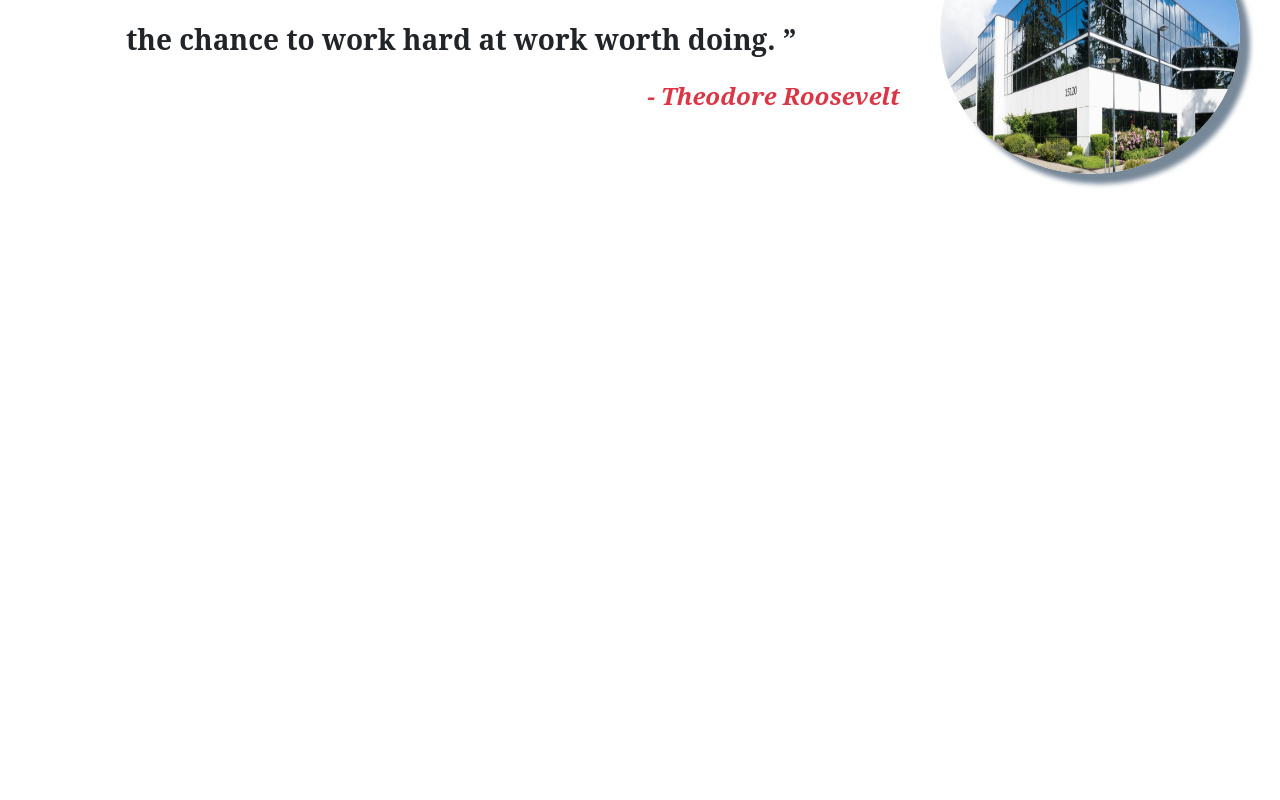
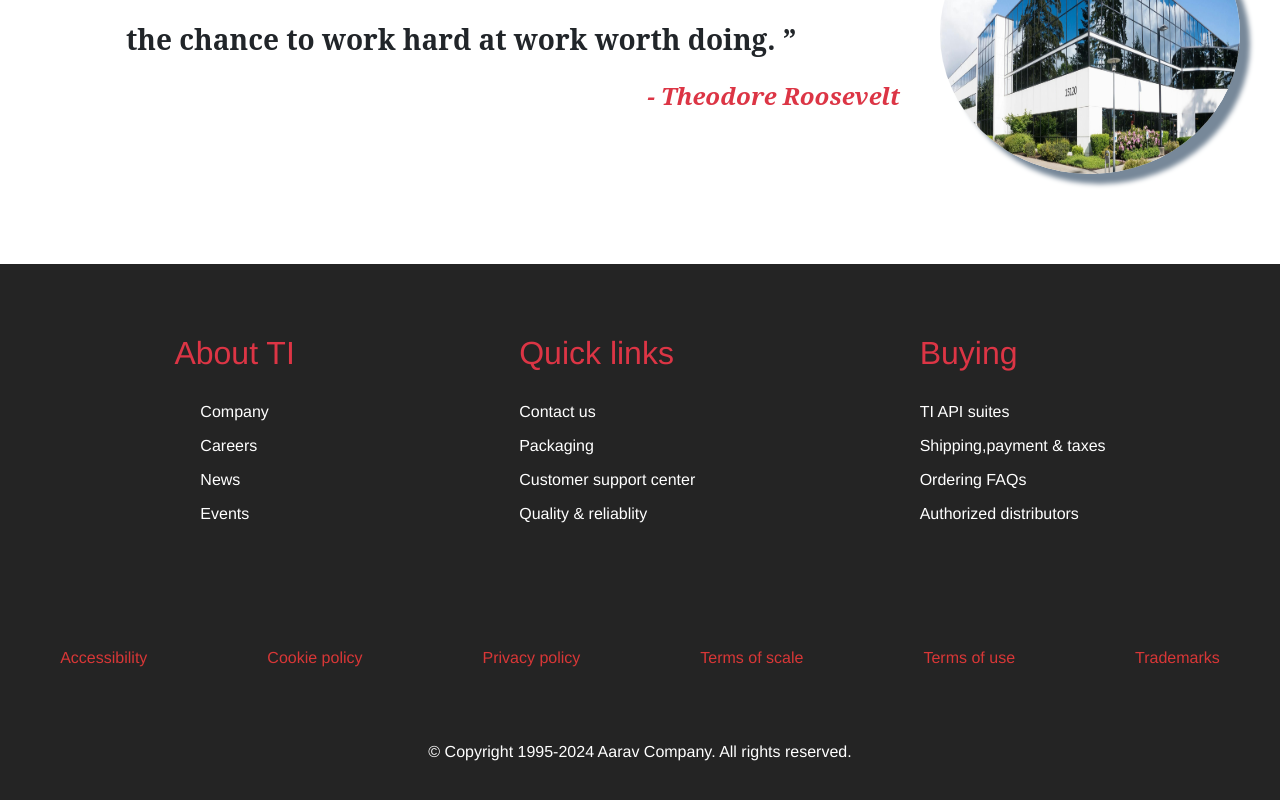
Before and after one commit to danielprinceD/Code-Profile-Analyzer, a React (Vite) app in the folder Frontend/Company/: page / in a window 1280 px wide. Shown: the part 888-1688 px from the top of the page. Before the commit the page ends 1102 px from the top, so only its background shows below. Built offline with nearby package versions, Linux system fonts and the light colour scheme.

Commit message:
feat:Front-end Footer Completed

```diff
--- a/Frontend/Company/src/Components/Header.tsx
+++ b/Frontend/Company/src/Components/Header.tsx
@@ -26,13 +26,16 @@ export const Header = () => {
           </div>
         </div>
       </div>
-      <div className="Nav-">
+      <div className="Nav-bar">
         <Button className="btn btn-outline-danger" data="Home"></Button>
         <span> </span>
         <Button className="btn btn-outline-danger" data="About Us"></Button>
         <span> </span>
         <Button className="btn btn-outline-danger" data="Contact Us"></Button>
       </div>
+      <div className="abs">
+        <button className="btn btn-outline-danger px-3 py-2"> = </button>
+      </div>
     </div>
   );
 };
--- a/Frontend/Company/src/Components/header.css
+++ b/Frontend/Company/src/Components/header.css
@@ -1,5 +1,6 @@
 .header-container {
   display: flex;
+  flex-wrap: wrap;
   flex-direction: row;
   justify-content: space-between;
   padding-left: 20px;
@@ -13,6 +14,7 @@
 }
 .Logo {
   display: flex;
+  flex-wrap: wrap;
   gap: 25px;
   place-items: center;
 }
@@ -27,3 +29,20 @@
   width: 60px;
   border-radius: 50%;
 }
+.abs {
+  display: none;
+}
+@media (max-width: 768px) {
+  .company-name h3 {
+    font-size: 20px;
+  }
+  .Nav-bar {
+    display: none;
+  }
+  .abs {
+    display: inline;
+  }
+  .input-container {
+    display: none;
+  }
+}
--- /dev/null
+++ b/Frontend/Company/src/FooterComponent/Footer.tsx
@@ -0,0 +1,52 @@
+import "./footer.css";
+
+const Footer = () => {
+  return (
+    <div className="FooterContainer">
+      <div className="foot-content">
+        <div className="container1">
+          <h2 className="text-danger">About TI</h2>
+          <div className="items">
+            <a href="">Company</a>
+            <a href="">Careers</a>
+            <a href="">News</a>
+            <a href="">Events</a>
+          </div>
+        </div>
+        <div className="container2">
+          <h2 className="text-danger">Quick links</h2>
+          <div className="items">
+            <a href="">Contact us</a>
+            <a href="">Packaging</a>
+            <a href="">Customer support center</a>
+            <a href="">Quality & reliablity</a>
+          </div>
+        </div>
+        <div className="container3">
+          <h2 className="text-danger">Buying</h2>
+          <div className="items">
+            <a href="">TI API suites</a>
+            <a href="">Shipping,payment & taxes</a>
+            <a href="">Ordering FAQs</a>
+            <a href="">Authorized distributors</a>
+          </div>
+        </div>
+      </div>
+      <div className="container4">
+        <div className="item1">
+          <a href="">Accessibility</a>
+          <a href="">Cookie policy</a>
+          <a href="">Privacy policy</a>
+          <a href="">Terms of scale</a>
+          <a href="">Terms of use</a>
+          <a href="">Trademarks</a>
+        </div>
+        <div className="item2">
+          <p>© Copyright 1995-2024 Aarav Company. All rights reserved.</p>
+        </div>
+      </div>
+    </div>
+  );
+};
+
+export default Footer;
--- /dev/null
+++ b/Frontend/Company/src/FooterComponent/footer.css
@@ -0,0 +1,117 @@
+.FooterContainer {
+  width: 100%;
+  display: flex;
+  flex-wrap: wrap;
+  flex-direction: column;
+  background-color: #242424;
+  gap: 30px;
+}
+
+.container1,
+.container2,
+.container3 {
+  display: flex;
+  flex-wrap: wrap;
+  gap: 20px;
+  flex-direction: column;
+}
+.foot-content {
+  display: flex;
+  flex-wrap: wrap;
+  justify-content: space-evenly;
+  gap: 100px;
+  padding: 50px;
+}
+.social-icons {
+  font-size: 24px;
+  margin-right: 10px;
+}
+.FooterContainer {
+  width: 100%;
+  color: white;
+  padding: 20px 0;
+}
+
+.FooterContainer h3 {
+  color: white;
+  font-weight: 600;
+}
+
+.FooterContainerooter a {
+  color: white;
+  text-decoration: none;
+  display: block;
+  margin-bottom: 5px;
+  text-decoration: none;
+}
+
+.container1 a:hover {
+  display: inline;
+  color: #bfbdbd;
+}
+.container2 a:hover {
+  display: inline;
+  color: #bfbdbd;
+}
+.container3 a:hover {
+  display: inline;
+  color: #bfbdbd;
+}
+.container4 {
+  display: flex;
+  gap: 10px;
+  flex-wrap: wrap;
+  flex-direction: column;
+  place-items: center;
+  gap: 70px;
+  padding: 40px;
+}
+.items {
+  display: flex;
+  flex-wrap: wrap;
+  flex-direction: column;
+  place-content: center;
+  gap: 10px;
+}
+
+.items a {
+  color: white;
+  text-decoration: none;
+}
+.item1 a {
+  text-decoration: none;
+  color: rgb(216, 55, 55);
+}
+.item1 {
+  display: flex;
+  flex-direction: row;
+
+  flex-wrap: wrap;
+  gap: 120px;
+}
+
+.item1 a:hover {
+  color: #bfbdbd;
+}
+.item2 {
+  display: flex;
+  flex-wrap: wrap;
+  text-align: center;
+}
+@media (max-width: 768px) {
+  .FooterContainer .container1,
+  .FooterContainer .container2,
+  .FooterContainer .container3 {
+    width: 100%;
+  }
+  .items {
+    gap: 5px;
+  }
+  .FooterContainer {
+    text-align: center;
+  }
+  .item1 {
+    gap: 20px;
+    place-content: center;
+  }
+}
--- a/Frontend/Company/src/MiddleComponents/CarouselComp.tsx
+++ b/Frontend/Company/src/MiddleComponents/CarouselComp.tsx
@@ -9,7 +9,7 @@ const CarouselComp = () => {
   return (
     <div className="carsourel-container">
       <div>
-        <div className="list-group ">
+        <div className="list-group group">
           <a
             href="#"
             className="list-group-item bg-secondary list-group-item-action active"
@@ -72,7 +72,7 @@ const CarouselComp = () => {
         </Carousel>
       </div>
       <div>
-        <div className="list-group">
+        <div className="list-group group">
           <a
             href="#"
             className="list-group-item bg-danger list-group-item-action active"
--- a/Frontend/Company/src/MiddleComponents/carouselcomp.css
+++ b/Frontend/Company/src/MiddleComponents/carouselcomp.css
@@ -1,5 +1,8 @@
 .carousel-contents {
   width: 55%;
+}
+.group1 {
+  order: 1;
 }
 .carsourel-container {
   gap: 50px;
@@ -10,3 +13,19 @@
 img {
   border-radius: 10px;
 }
+@media (max-width: 768px) {
+  .carousel-contents {
+    order: -1;
+    place-self: center;
+  }
+  .carsourel-container {
+    flex-direction: column;
+  }
+  .carousel-contents {
+    width: 90%;
+  }
+  .group {
+    display: flex;
+    padding: 20px;
+  }
+}
--- a/Frontend/Company/src/MiddleComponents/quotes.css
+++ b/Frontend/Company/src/MiddleComponents/quotes.css
@@ -31,3 +31,8 @@
   font-style: italic;
   align-self: flex-end;
 }
+@media (max-width: 768px) {
+  .quotes-cont {
+    flex-direction: column;
+  }
+}
--- a/Frontend/Company/src/main.tsx
+++ b/Frontend/Company/src/main.tsx
@@ -4,7 +4,7 @@ import Header from "./Components/Header.tsx";
 import "./index.css";
 import Quotes from "./MiddleComponents/Quotes.tsx";
 import Button from "./Components/Button.tsx";
-
+import Footer from "./FooterComponent/Footer.tsx";
 import CarouselComp from "./MiddleComponents/CarouselComp.tsx";
 
 ReactDOM.createRoot(document.getElementById("root")!).render(
@@ -13,6 +13,7 @@ ReactDOM.createRoot(document.getElementById("root")!).render(
       <Header />
       <CarouselComp />
       <Quotes />
+      <Footer />
     </div>
   </React.StrictMode>
 );
```
Also changed, not shown: Frontend/Company/src/header.css (deleted, +0 -38 lines), Frontend/Company/src/header.tsx (deleted, +0 -35 lines).
